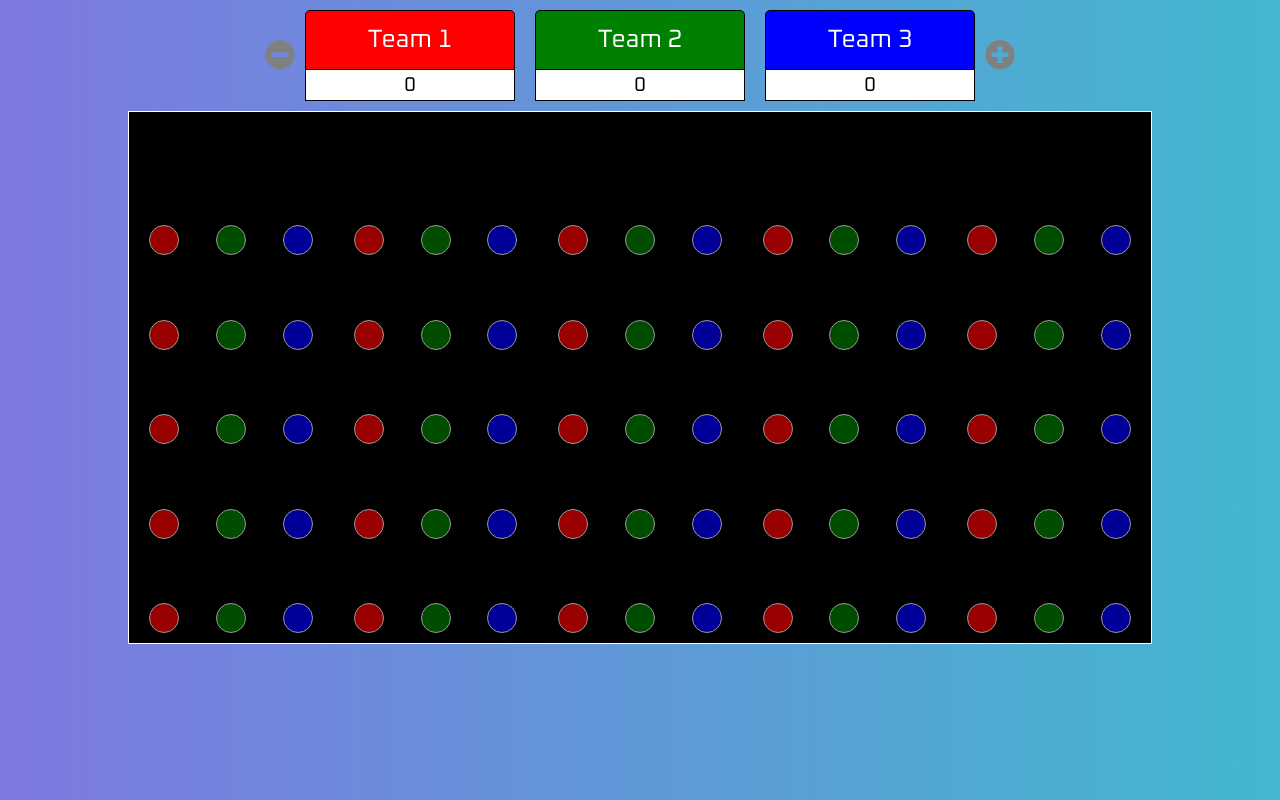
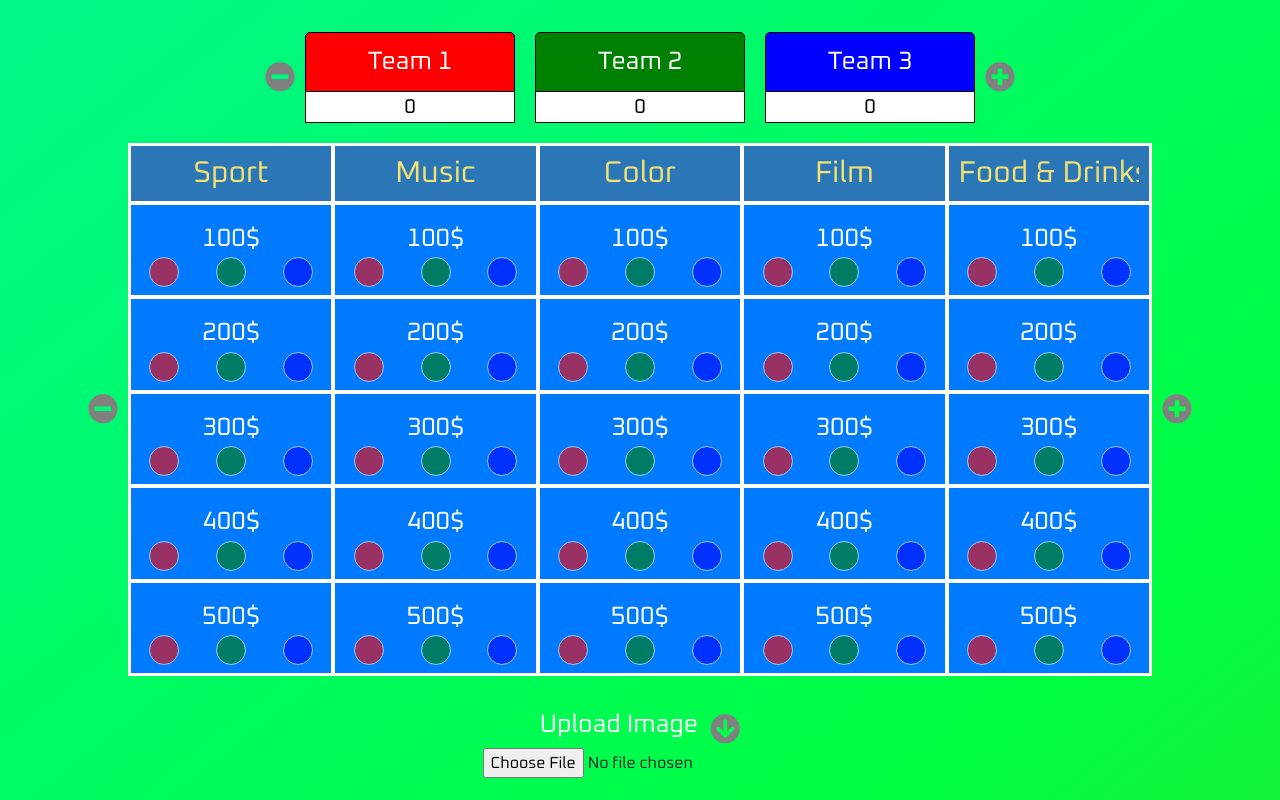
Before and after one commit to osterdalh/jeopardy, a React (Create React App) app: page / in a window 1280 px wide. Built offline with nearby package versions, Linux system fonts and the light colour scheme.

Commit message:
app finished and working

```diff
--- a/src/App.js
+++ b/src/App.js
@@ -6,7 +6,7 @@ import Page from './components/page'
 
 function App() {
   return (
-    <div className="App">
+    <div  className="App d-flex justify-content-center align-items-center flex-column">
       <Page/>
     </div>
   );
--- a/src/components/Table.css
+++ b/src/components/Table.css
@@ -1,6 +1,6 @@
 .tableContainer{
     width: 80%;
-    margin: 0 auto;
+    margin: 10px;
     border: 1px solid white;
     position: relative;
 }
@@ -12,10 +12,21 @@
     border: 2px solid white;
 }
 
-.imageContainer{
+#imageContainer{
     position: absolute;
-    height: 100%;
     width: 100%;
+    top: 60px;
+    height: calc(100% - 60px);
     background-color: black;
-    z-index: ;
+    z-index: -4;
+    background-size:  100% 100%;
 }
+
+.fa-check-square{
+    color: green;
+}
+
+.selectImage{
+    color: white;
+    font-size: 25px;
+}
--- a/src/components/Table.js
+++ b/src/components/Table.js
@@ -50,28 +50,61 @@ cursor: pointer;
 
 class Table extends React.Component {
     constructor(props) {
-        super()
+        super(props)
 
         this.state = {
-            categories: ["Sport", "Music", "Color", "Film", "Food & Drinks"]
+            categories: ["Sport", "Music", "Color", "Film", "Food & Drinks"],
+            image: null
         }
     }
 
+    addCat = () => {
+        var newCat = this.state.categories
+        newCat.push('New Category')
+        this.setState({ categories: newCat })
+    }
+
+    removeCat = () => {
+        var newCat = this.state.categories
+        newCat.pop()
+        this.setState({ categories: newCat })
+    }
+
+    onImageChange = event => {
+        if (event.target.files && event.target.files[0]) {
+            let img = event.target.files[0];
+            this.setState({
+                image: URL.createObjectURL(img)
+            }, () => {
+                var imgElement = document.getElementById("imageContainer")
+                imgElement.style.backgroundImage = `url(${this.state.image})`
+            });
+
+            console.log("sds", this.state.image, URL.createObjectURL(img))
+        }
+    };
+
+
 
     render() {
-        const { teams, handleClick } = this.props
+        const { teams, handleClick, handleImagePoints } = this.props
         const teamIdArray = Object.keys(teams)
         const categories = this.state.categories;
         return (
+            <div >
+                <div className="d-flex justify-content-center align-items-center">
+                    <i onClick={() => this.removeCat()} class="fas fa-minus-circle"></i>
+
                     <div className="tableContainer">
+
                         <div className="d-flex justify-content-center m-0 ">
-                <div className="imageContainer"></div>
+                            <div id="imageContainer"></div>
 
                             {
                                 categories.map((category, i) => {
                                     return (
                                         <div key={i}>
-                                    <Category id={category} defaultValue={category} value={this.state.categories[i]} onChange={(event) => {
+                                            <Category id={category} value={this.state.categories[i]} onChange={(event) => {
                                                 var newCat = categories
                                                 newCat[i] = event.target.value
                                                 this.setState({ categories: newCat })
@@ -186,10 +219,44 @@ class Table extends React.Component {
                         </div>
 
                     </div>
+                    <i onClick={() => this.addCat()} class="fas fa-plus-circle"></i>
+                </div>
+                <div className="imageUpload text-center pt-4">
+                    {!this.state.image ?
+                        <div>
+                            <div className="d-flex justify-content-center align-items-center">
+                                <h1 className="selectImage">Upload Image &nbsp;</h1><i className="fas fa-arrow-circle-down"></i>
+                            </div>
+                            <input type="file" name="myImage" onChange={this.onImageChange} />
+                        </div>
+                        :
+                        <div>
+
+                            <div className="d-flex justify-content-center align-items-center">
+                                <p className="m-0 selectImage">Image Uploaded &nbsp;</p>
+                                <i className="fas fa-check-square"></i>
+                            </div>
+                            <div className="d-flex justify-content-center">
+
+                                {
+                                    teamIdArray.map(teamId => {
+
+                                        return (
+                                            <SelectTeam id={`imagePoint${teamId}`} className="m-2" key={teamId} color={teams[teamId].color} onClick={() => handleImagePoints(teamId, `imagePoint${teamId}`)} >
+
+                                            </SelectTeam>
 
 
 
+                                        )
+                                    })
+                                }
+                            </div>
+                        </div>
+                    }
 
+                </div>
+            </div>
         )
 
     }
--- a/src/components/page.js
+++ b/src/components/page.js
@@ -15,23 +15,24 @@ class Page extends React.Component {
                     score: 0,
                     id: 0,
                     color: 'red',
-                    won: []
+                    won: [],
+                    imageWon: false
                 },
                 1: {
                     name: 'Team 2',
                     score: 0,
                     id: 1,
                     color: 'green',
-                    won: []
-
+                    won: [],
+                    imageWon: false
                 },
                 2: {
                     name: 'Team 3',
                     score: 0,
                     id: 2,
                     color: 'blue',
-                    won: []
-
+                    won: [],
+                    imageWon: false
                 }
 
             }
@@ -40,14 +41,39 @@ class Page extends React.Component {
     }
 
     toggleOp = (cell) => {
-        cell.style.opacity = "0.3"
+        cell.style.opacity = "0.45"
+    }
+
+    handleImagePoints = (teamId, elementId) => {
+        var element = document.getElementById(elementId)
+
+        //if team has already won
+        if (!this.state.teams[teamId].imageWon) {
+            element.classList.add("test")
+            var newPointsTeam = this.state.teams
+            newPointsTeam[teamId].imageWon = true
+            newPointsTeam[teamId].score = newPointsTeam[teamId].score + 500
+            this.setState({teams: newPointsTeam})
+
+            return
+        } else {
+            var newPointsTeam = this.state.teams
+            newPointsTeam[teamId].imageWon = false
+            newPointsTeam[teamId].score = newPointsTeam[teamId].score - 500
+            this.setState({teams: newPointsTeam})
+            element.classList.remove("test")
+            return
+        }
+
+
+        //if other team already won
+
     }
 
     handleSelectClick = (teamId, valueId) => {
         var element = document.getElementById(valueId)
         var score = element.innerText.replace("$", "")
         var selectedElement = document.getElementById(teamId + valueId)
-        console.log("valueId", valueId)
         this.toggleOp(element.parentElement)
 
 
@@ -114,7 +140,8 @@ class Page extends React.Component {
             score: 0,
             id: newKey,
             color: this.colors[newKey],
-            won: []
+            won: [],
+            imageWon: false
         }
 
         this.setState({ teams })
@@ -133,7 +160,7 @@ class Page extends React.Component {
                     <i className="fas fa-plus-circle" onClick={() => this.addTeam()}></i>
                 </div>
 
-                <Table handleClick={this.handleSelectClick} teams={this.state.teams}> </Table>
+                <Table handleClick={this.handleSelectClick} handleImagePoints={this.handleImagePoints} teams={this.state.teams}> </Table>
             </div>
         )
     }
--- a/src/index.css
+++ b/src/index.css
@@ -1,26 +1,32 @@
 body {
   font-family: 'Orbitron', sans-serif;
   font-family: 'Oxanium', cursive;
-  background: linear-gradient(270deg, #00ffbd, #ee00ff);
-  background-size: 400% 400%;
-
-  -webkit-animation: AnimationName 30s ease infinite;
-  animation: AnimationName 30s ease infinite;
   height: 100vh;
   width: 100vw;
+
+  background: linear-gradient(322deg, #0affc0, #fffa00, #ffb600, #ff5c00, #00ff42, #00e6ff, #0054ff, #ba00ff, #ff00c8);
+  background-size: 1800% 1800%;
+
+  -webkit-animation: AnimationName 45s ease infinite;
+  -moz-animation: AnimationName 45s ease infinite;
+  animation: AnimationName 45s ease infinite;
 }
 
 @-webkit-keyframes AnimationName {
-  0%{background-position:0% 50%}
-  50%{background-position:100% 50%}
-  100%{background-position:0% 50%}
+  0%{background-position:0% 90%}
+  50%{background-position:100% 11%}
+  100%{background-position:0% 90%}
+}
+@-moz-keyframes AnimationName {
+  0%{background-position:0% 90%}
+  50%{background-position:100% 11%}
+  100%{background-position:0% 90%}
 }
 @keyframes AnimationName {
-  0%{background-position:0% 50%}
-  50%{background-position:100% 50%}
-  100%{background-position:0% 50%}
+  0%{background-position:0% 90%}
+  50%{background-position:100% 11%}
+  100%{background-position:0% 90%}
 }
-
 #root {
   height: 100%;
 }
```
Lines whose indentation alone changed are shown as unchanged.
